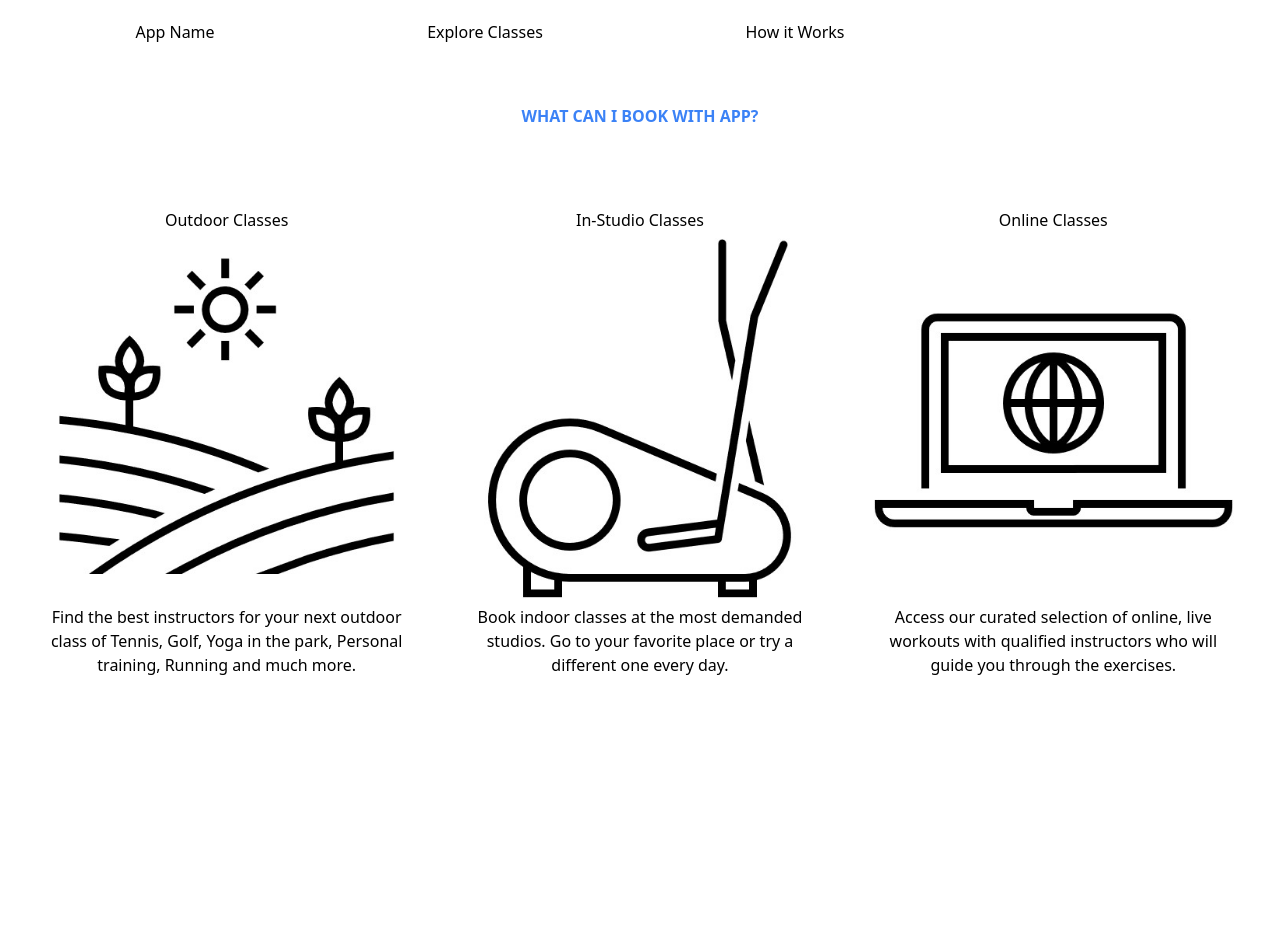
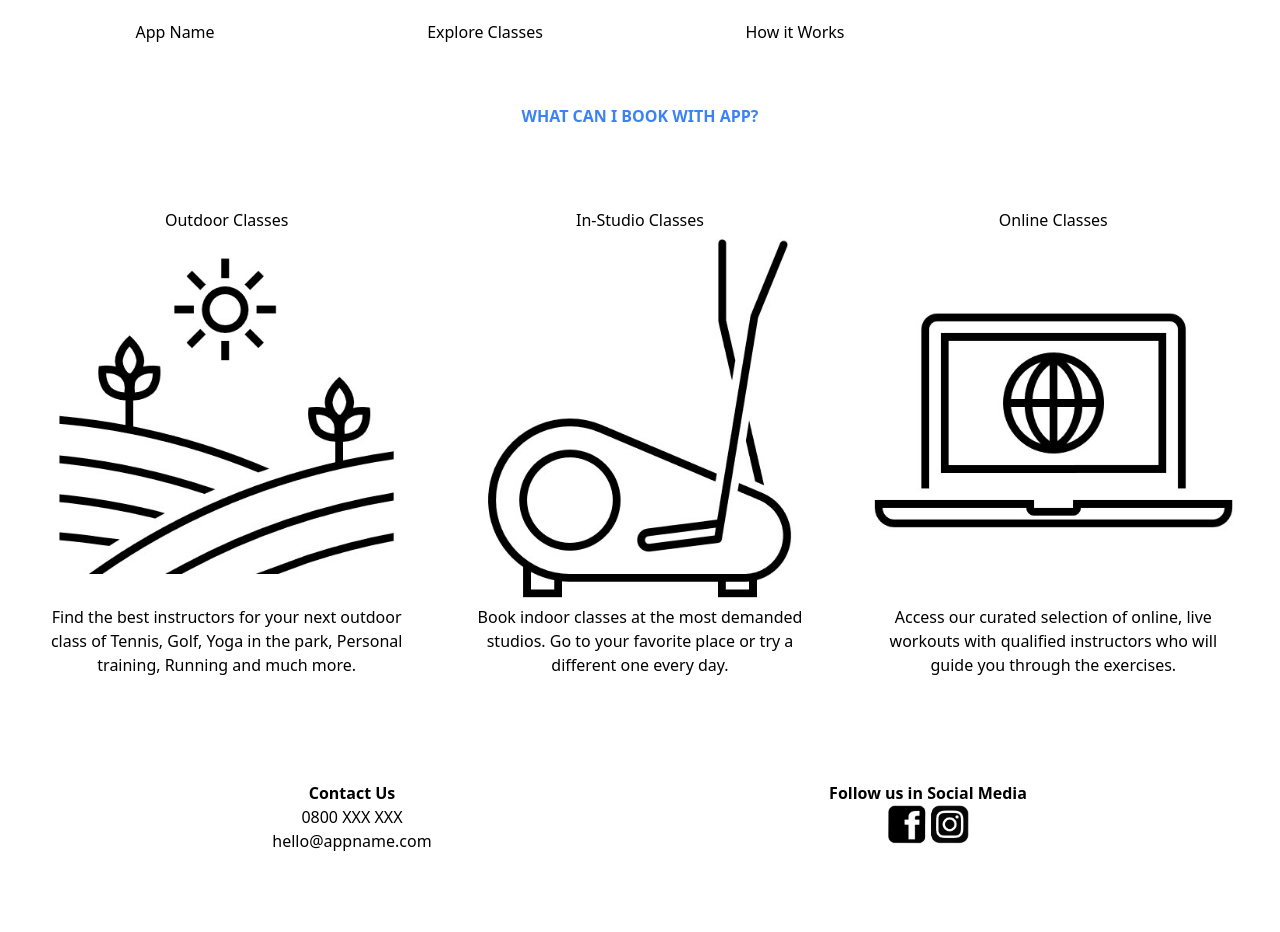
Before and after one commit to lee17kai/final, a website: page main.html in a window 1280 px wide. Before the commit the page ends 800 px from the top, so only its background shows below. Drawn offline with nearby package versions, Linux system fonts and the light colour scheme; no server answers.

Commit message:
changes in home page

```diff
--- a/main.html
+++ b/main.html
@@ -5,14 +5,12 @@
 <head>
   <meta charset="UTF-8">
   <meta name="viewport" content="width=device-width, initial-scale=1.0">
-  <title>Final</title>
+  <title>Home Page</title>
   <link href="https://unpkg.com/tailwindcss@^2/dist/tailwind.min.css" rel="stylesheet" type="text/css">
   <link type="text/css" rel="stylesheet" href="https://www.gstatic.com/firebasejs/ui/4.7.3/firebase-ui-auth.css" />
 </head>
 
 <body>
-
-
 
   <div>
 
@@ -117,6 +115,20 @@
     </div>
      <!-- End Of: details below "What can I book with app?" -->
 
+     <div class="md:p-16 p-4">
+      <div class="flex">
+           <h1 class="w-1/2 text-center">
+              <div class="font-bold text-center">Contact Us</div>
+              <div> 0800 XXX XXX </div>
+              <div>hello@appname.com</div>
+           </h1>
+
+           <div class="w-1/2 md:flex md:justify-center mb-6">
+           <h2 class="font-bold text-center">Follow us in Social Media
+              <div class="md:flex mx-auto md:justify-center w-1/6"><img src="fbinst.jpg"></a>
+              </div>
+              </h2>
+  </div>
 
   </div>
 
```
Also changed, not shown: fbinst.jpg (added).
